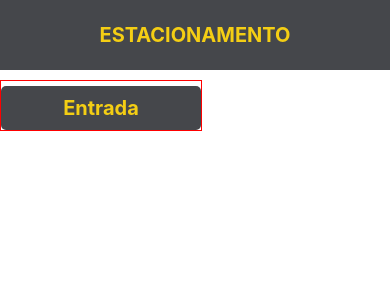
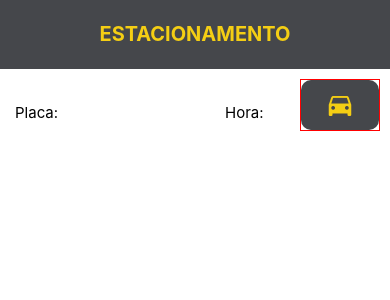
Before and after one commit to paulosvdd05/projetoEstacionamento, a React Native app: screen / in a window 390 px wide. Shown: the top 300 px of the page. Built offline with nearby package versions, Linux system fonts and the light colour scheme.

Commit message:
finalizando estilo do entrada de vaga

```diff
--- a/package.json
+++ b/package.json
@@ -11,7 +11,8 @@
   },
   "dependencies": {
     "react": "18.2.0",
-    "react-native": "0.72.6"
+    "react-native": "0.72.6",
+    "react-native-vector-icons": "^10.0.2"
   },
   "devDependencies": {
     "@babel/core": "^7.20.0",
--- a/src/screens/App.tsx
+++ b/src/screens/App.tsx
@@ -1,18 +1,23 @@
 import React, { Component } from 'react'
-import { View, Text, TouchableNativeFeedback, StyleSheet } from 'react-native'
+import { View, Text, TouchableNativeFeedback, StyleSheet, TextInput, Dimensions } from 'react-native'
 import EntradaCarro from '../components/EntradaCarro'
 import commonStyles from '../commonStyles'
+import Icon from 'react-native-vector-icons/dist/MaterialCommunityIcons';
 
 const initialState = {
   vagas: 30,
-  valorHora:1.00,
-  carros:[],
-  showEntrada: false
+  valorHora: 1.00,
+  carros: [],
+  showEntrada: false,
+  placa: ''
 }
+
+const windowWidth = Dimensions.get('window').width;
+const windowHeight = Dimensions.get('window').height;
 
 export default class App extends Component {
 
-  state={
+  state = {
     ...initialState
   }
 
@@ -23,14 +28,31 @@ export default class App extends Component {
           <Text style={styles.navbarText}>ESTACIONAMENTO</Text>
         </View>
         <View style={styles.main}>
-          <View style={{ justifyContent: 'center', alignItems: 'center', marginTop:10 }}>
-            <TouchableNativeFeedback onPress={() => this.setState({showEntrada: true})}>
+          <View style={styles.entrada}>
+            <View style={{width:windowWidth/2}}>
+              <Text style={styles.entradaText}>Placa:</Text>
+              <TextInput style={styles.input}
+                value={this.state.placa}
+                onChangeText={(placa) => this.setState({ placa })}
+              />
+            </View>
+            <View style={{width:windowWidth/6}}>
+              <Text style={styles.entradaText}>Hora:</Text>
+              <TextInput style={styles.input}
+                value={this.state.placa}
+                onChangeText={(placa) => this.setState({ placa })}
+              />
+            </View>
+            <TouchableNativeFeedback onPress={() => this.setState({ showEntrada: true })}>
               <View style={styles.button}>
-                <Text style={styles.navbarText}>Entrada</Text>
+                <Icon name={'car'} size={30} color={commonStyles.colors.secondary} />
               </View>
             </TouchableNativeFeedback>
           </View>
-          <EntradaCarro onCancel={() => this.setState({showEntrada: false})} isVisible={this.state.showEntrada} />
+          <View style={styles.lista}>
+
+          </View>
+          <EntradaCarro onCancel={() => this.setState({ showEntrada: false })} isVisible={this.state.showEntrada} />
 
         </View>
 
@@ -56,16 +78,43 @@ const styles = StyleSheet.create({
     fontSize: 20
   },
   main: {
-    flex: 11
+    flex: 11,
+    marginHorizontal: 10,
+    marginVertical: 10
   },
   button: {
     padding: 10,
-    borderRadius: 5,
+    borderRadius: 10,
     backgroundColor: commonStyles.colors.primary,
     shadowColor: '#171717',
     elevation: 15,
-    width: 200,
+    height: '100%',
     alignItems: 'center',
-    marginTop:5
+    justifyContent: 'center',
+    width:windowWidth/5
+  },
+  input: {
+    height: 50,
+    backgroundColor: '#fff',
+    borderRadius: 10,
+    shadowColor: '#171717',
+    elevation: 10,
+    flexDirection: 'row',
+    alignItems: 'center',
+    flex:1,
+
+  },
+  entrada: {
+    justifyContent: 'space-between',
+    alignItems: 'center',
+    flexDirection: 'row',
+    flex: 1
+  },
+  entradaText: {
+    fontSize: 15,
+    marginLeft: 5
+  },
+  lista: {
+    flex: 8
   }
 })
```
Also changed, not shown: 2 other files (tests, documents, lock files or other folders).
